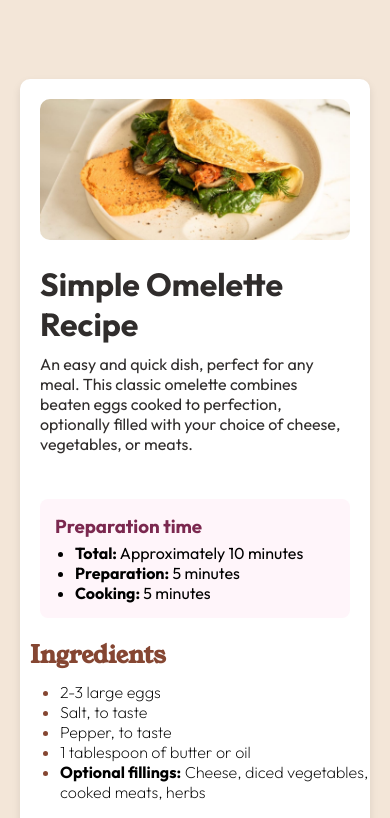
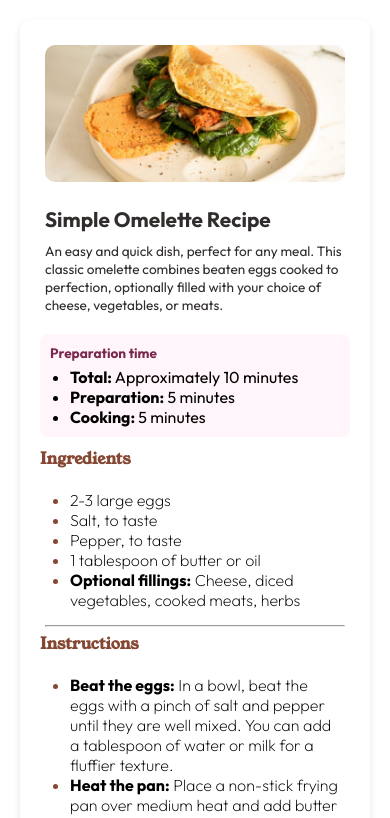
Before and after one commit to Koushik9010/Recipe_Page, a plain HTML site: page index.html in a window 390 px wide. Shown: the top 818 px of the page. Drawn offline with Linux system fonts and the light colour scheme.

Commit message:
Update the mobile view

```diff
--- a/index.css
+++ b/index.css
@@ -30,7 +30,8 @@ body {
    display: flex;
    justify-content: center;
    align-items: center;
-   height: 200vh;
+   min-height: 100vh;
+   /* height: 200vh; */
    padding: 20px;
 }
 
@@ -87,7 +88,7 @@ body {
 .ingredients-list, .instruction-list {
     margin-bottom: 20px;
     list-style-type: disc;
-    margin-left: 20px;
+    margin: 30px;
     font-family: var(--font2);
     font-weight: 200;
 }
@@ -139,3 +140,59 @@ h2 {
 .nutrition-table td:nth-child(2) {
     color: var(--brown-800);
 }
+
+/* responsive styling */
+@media(max-width: 768px){
+    body {
+        background-color: var(--white);
+        /* box-shadow: none; */
+    }
+
+    .container{
+        padding: 15px;
+    }
+
+    .recipe-title{
+        font-size: 2em;
+    }
+
+    .recipe-description, .nutrition-description{
+        font-size: 1.3em;
+    }
+
+    .preparation-time, .ingredients-list, .instruction-list, .nutrition-table{
+        margin: 10px;
+    }
+
+    h2{
+        font-size: 2em;
+    }
+
+    .recipe-image{
+        max-width: 100%;
+        height: auto;
+    }
+}
+
+@media(max-width: 480px){
+    .recipe-title {
+        font-size: 1.3em;
+    }
+
+    .recipe-description, .nutrition-description, .preparation-time h3 {
+        font-size: 0.85em;
+    }
+
+    .preparation-time, .ingredients-list, .instruction-list, .nutrition-table {
+        margin: 5px;
+    }
+
+    .recipe-card, .preparation-time, .ingredients-list, .instruction-list, .nutrition-table {
+        padding: 10px;
+    }
+
+    h2 {
+        font-size: 1em;
+        padding: 5px;
+    }
+}
```
